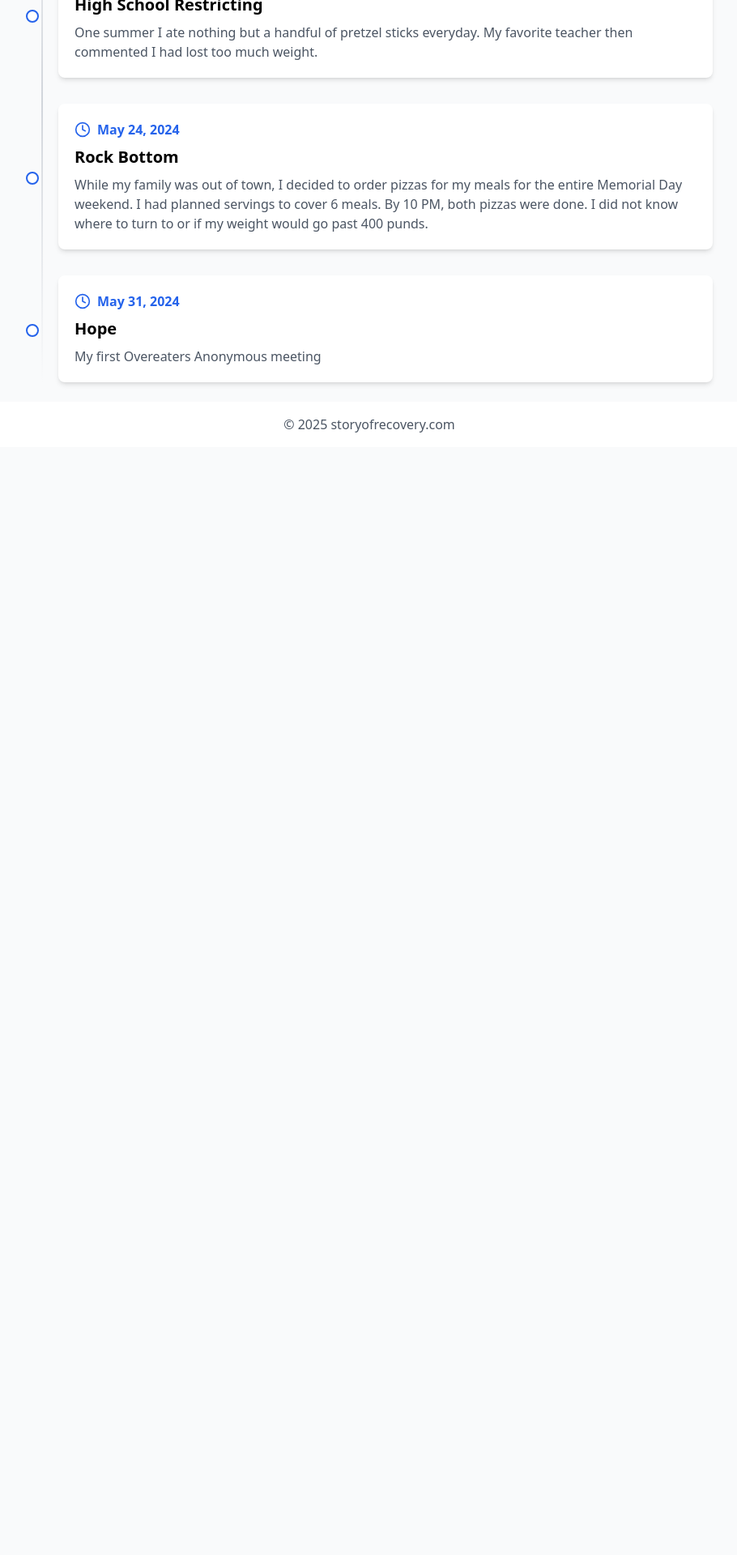
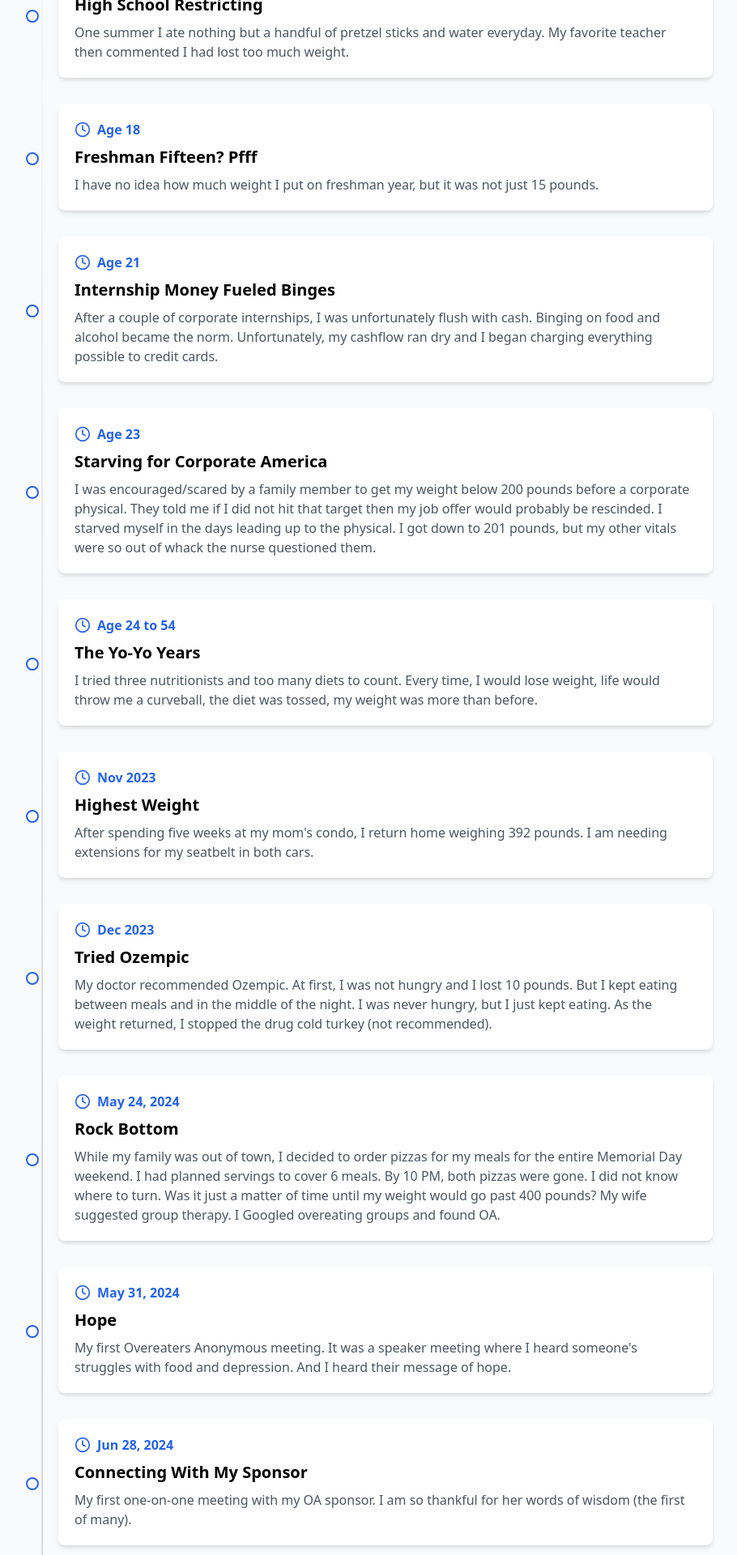
Before and after one commit to milehighhokie/stackblitz-12step-ncdcxn5d, a React (Vite) app: page /my-journey in a window 1280 px wide. Shown: the part 420-2340 px from the top of the page at 81% size, without its empty margins (184-1094 px from the left). Before the commit the page ends 972 px from the top, so only its background shows below. Built offline with nearby package versions, Linux system fonts and the light colour scheme.

Commit message:
more enteries

```diff
--- a/src/pages/MyJourneyPage.tsx
+++ b/src/pages/MyJourneyPage.tsx
@@ -16,18 +16,93 @@ function MyJourneyPage() {
     },
     {
       title: "High School Restricting",
-      description: "One summer I ate nothing but a handful of pretzel sticks everyday.  My favorite teacher then commented I had lost too much weight.",
+      description: "One summer I ate nothing but a handful of pretzel sticks and water everyday.  My favorite teacher then commented I had lost too much weight.",
       date: "Age 15"
     },
     {
+      title: "Freshman Fifteen? Pfff",
+      description: "I have no idea how much weight I put on freshman year, but it was not just 15 pounds.",
+      date: "Age 18"
+    },
+    {
+      title: "Internship Money Fueled Binges",
+      description: "After a couple of corporate internships, I was unfortunately flush with cash.  Binging on food and alcohol became the norm.  Unfortunately, my cashflow ran dry and I began charging everything possible to credit cards.",
+      date: "Age 21"
+    },
+    {
+      title: "Starving for Corporate America",
+      description: "I was encouraged/scared by a family member to get my weight below 200 pounds before a corporate physical.  They told me if I did not hit that target then my job offer would probably be rescinded.  I starved myself in the days leading up to the physical.  I got down to 201 pounds, but my other vitals were so out of whack the nurse questioned them.",
+      date: "Age 23"
+    },
+    {
+      title: "The Yo-Yo Years",
+      description: "I tried three nutritionists and too many diets to count.  Every time, I would lose weight, life would throw me a curveball, the diet was tossed, my weight was more than before.",
+      date: "Age 24 to 54"
+    },
+    {
+      title: "Highest Weight",
+      description: "After spending five weeks at my mom's condo, I return home weighing 392 pounds.  I am needing extensions for my seatbelt in both cars.",
+      date: "Nov 2023"
+    },
+    {
+      title: "Tried Ozempic",
+      description: "My doctor recommended Ozempic.  At first, I was not hungry and I lost 10 pounds.  But I kept eating between meals and in the middle of the night.  I was never hungry, but I just kept eating.  As the weight returned, I stopped the drug cold turkey (not recommended).",
+      date: "Dec 2023"
+    },
+    {
       title: "Rock Bottom",
-      description: "While my family was out of town, I decided to order pizzas for my meals for the entire Memorial Day weekend.  I had planned servings to cover 6 meals.  By 10 PM, both pizzas were done.  I did not know where to turn to or if my weight would go past 400 punds.",
+      description: "While my family was out of town, I decided to order pizzas for my meals for the entire Memorial Day weekend.  I had planned servings to cover 6 meals.  By 10 PM, both pizzas were gone.  I did not know where to turn.  Was it just a matter of time until my weight would go past 400 pounds?  My wife suggested group therapy.  I Googled overeating groups and found OA.",
       date: "May 24, 2024"
     },
     {
       title: "Hope",
-      description: "My first Overeaters Anonymous meeting",
+      description: "My first Overeaters Anonymous meeting.  It was a speaker meeting where I heard someone's struggles with food and depression.  And I heard their message of hope.",
       date: "May 31, 2024"
+    },
+    {
+      title: "Connecting With My Sponsor",
+      description: "My first one-on-one meeting with my OA sponsor.  I am so thankful for her words of wisdom (the first of many).",
+      date: "Jun 28, 2024"
+    },
+    {
+      title: "Recovery Circle",
+      description: "Joined a recovery circle with three of Fellows.  Great way to get into deeper sharing and deeper understanding of our issues.",
+      date: "Jul 3, 2024"
+    },
+    {
+      title: "Layoffs Announced",
+      description: "CRAP!  My contract will be over in September.  In the past, I would have binged and stopped whatever diet I was on because if I could not follow it perfectly then why do it?  Thanks to the support I have in OA, I do not binge.",
+      date: "Jul 19, 2024"
+    },
+    {
+      title: "Goodbye Dear Friend",
+      description: "My family and I said goodbye to our beloved dog. Again, with the support I have in OA, I do not binge.  I am absolutely miserable and heartbroken.",
+      date: "Aug 17, 2024"
+    },
+    {
+      title: "Action and Food Plans",
+      description: "In order to snap out of my misery, I started tracking a daily plan for my food and what actions I would undertake towards recovery.  While my sponsor is impressed with my thoroughness, she suggests I pull back to target three action items and track three meals and 2 snacks a day.",
+      date: "Aug 19, 2024"
+    },
+    {
+      title: "The Siren Call of the Scale",
+      description: "All summer, I was still struggling with a lingering dieting compulsion - the bathroom scale.  I was wanting to weigh myself multiple times a day.  I am now committed to monthly weigh-ins.  It is just a number.  I try to act as if whatever the number on the scale could be, it will be the perfect number for that day, so then why should I even bother getting on the scale?",
+      date: "Oct 1, 2024"
+    },
+    {
+      title: "On the Path",
+      description: "My 300th Overeaters Anonymous meeting.  I have cut my Metformin and blood pressure dosages.",
+      date: "Dec 13, 2024"
+    },
+    {
+      title: "Nine Months In",
+      description: "270 days in Overeaters Anonymous.  I have stopped all blood pressure medicine (under doctor's instructions/monitoring).  This led to some water weight gain, but I feel healthier.",
+      date: "Feb 24, 2025"
+    },
+    {
+      title: "Launch My Website",
+      description: "Thank you for reading this.  I hope it gives you a look at what recovery can look like.",
+      date: "March 7, 2025"
     }
   ];
 
--- a/src/pages/OAResourcesPage.tsx
+++ b/src/pages/OAResourcesPage.tsx
@@ -61,6 +61,11 @@ function OAResourcesPage() {
       title: "Feelings Wheel",
       description: "A useful tool for identifying and expressing emotions.",
       website: "https://feelingswheel.com/"
+    },
+    {
+      title: "Late Night Eating",
+      description: "Is Eating Before Bed Bad for You?  The best approach to late-night snacking.",
+      website: "https://health.clevelandclinic.org/is-eating-before-bed-bad-for-you"
     }
   ]
   return (
```
